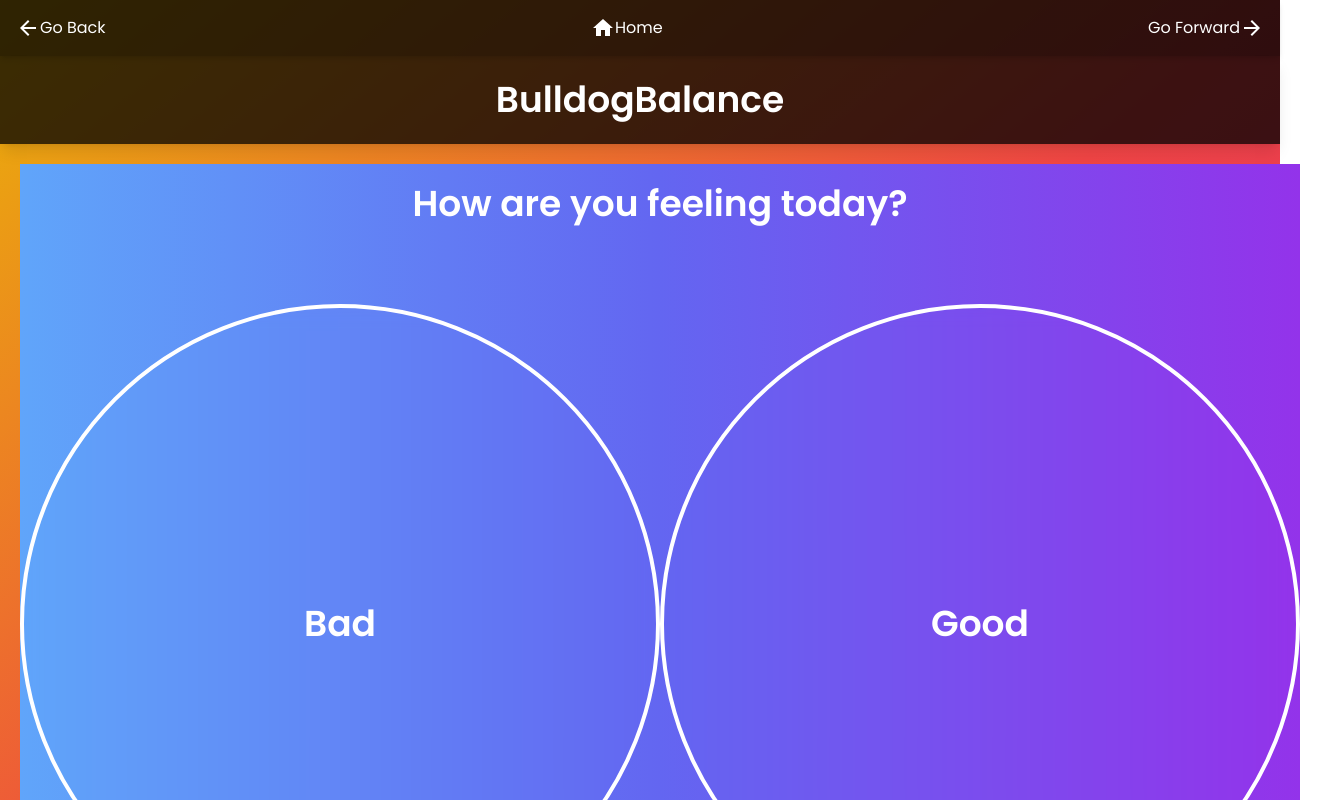
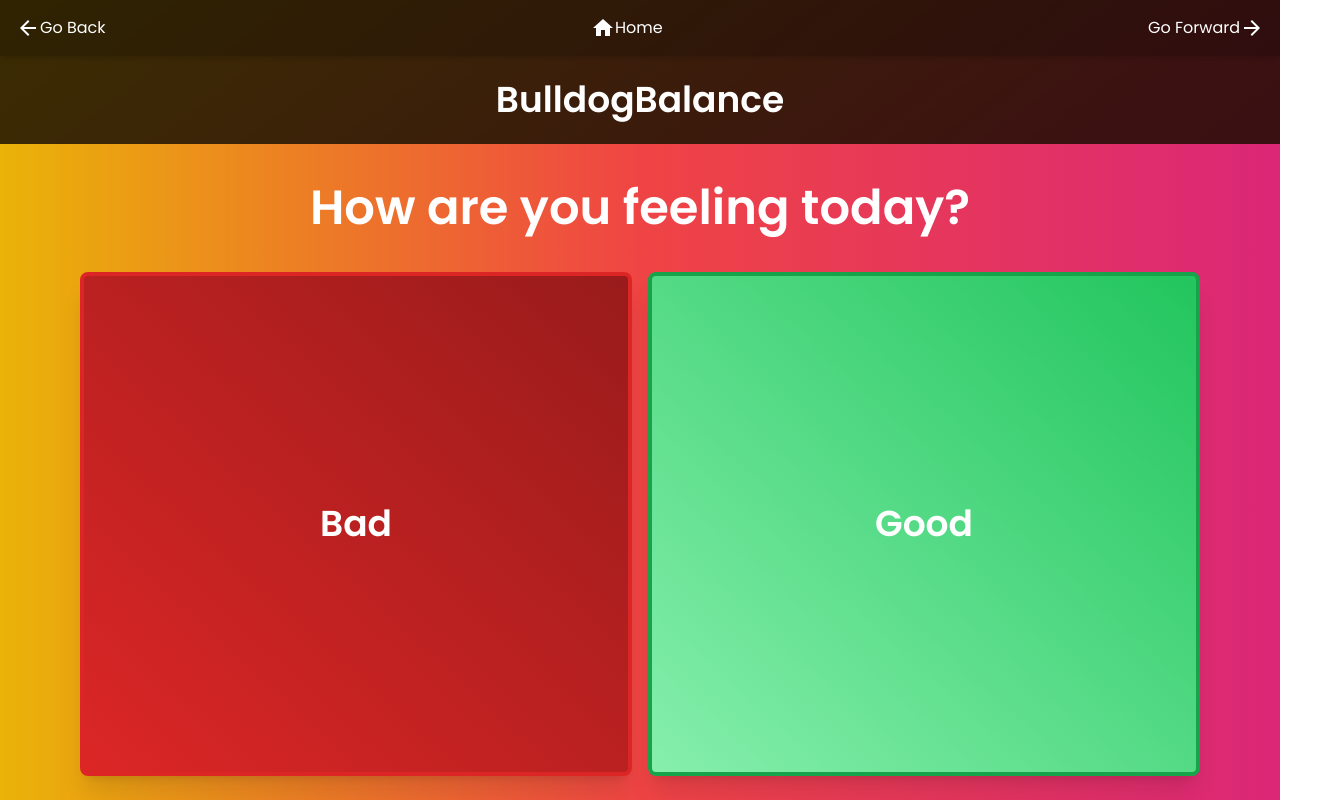
Before and after one commit to davidisinta/mental_health_app, a React (Create React App) app in the folder frontend/mental_health_app/: page /question-one in a window 1280 px wide. Shown: the top 800 px of the page, 1320 px wide, since content can reach past the window. Built offline with nearby package versions, Linux system fonts and the light colour scheme.

Commit message:
changes to app

```diff
--- a/frontend/mental_health_app/src/App.js
+++ b/frontend/mental_health_app/src/App.js
@@ -9,7 +9,6 @@ import PeopleTracker from "./components/PeopleTracker";
 import WebSocketComponent from "./web-socket-connection/connection";
 import NotFound from "./components/NotFound";
 import NavBar from "./components/Navbar";
-import Footer from "./components/Footer";
 
 function App() {
   return (
@@ -19,7 +18,7 @@ function App() {
         <header className="p-6 text-4xl font-bold text-center bg-black bg-opacity-75 shadow-lg">
           BulldogBalance
         </header>
-        <main className="flex flex-col items-center justify-center flex-grow p-5 mx-auto">
+        <div className="flex flex-grow overflow-hidden">
           <Routes>
             <Route path="/" element={<HomePage />} />
             <Route path="/websocket" element={<WebSocketComponent />} />
@@ -29,8 +28,7 @@ function App() {
             <Route path="/people" element={<PeopleTracker />} />
             <Route path="*" element={<NotFound />} />
           </Routes>
-        </main>
-        <Footer />
+        </div>
       </div>
     </Router>
   );
--- a/frontend/mental_health_app/src/components/HomePage.js
+++ b/frontend/mental_health_app/src/components/HomePage.js
@@ -13,7 +13,7 @@ const HomePage = () => {
       <button
         onClick={handlePlayClick}
         className="flex items-center justify-center h-64 max-w-2xl px-8 py-4 text-4xl font-bold text-white transition-all duration-500 ease-in-out transform bg-black border-4 border-white rounded-full shadow-2xl bg-opacity-80 hover:scale-110 hover:border-yellow-400 hover:text-yellow-400 hover:shadow-lg"
-        style={{ backdropFilter: "blur(12px)" }}
+        style={{ backdropFilter: "blur(12px)", marginTop: "-10%" }}
       >
         <span role="img" aria-label="raising hand">
           🙋
--- a/frontend/mental_health_app/src/components/QuestionOne.js
+++ b/frontend/mental_health_app/src/components/QuestionOne.js
@@ -2,28 +2,24 @@ import React from "react";
 import { useNavigate } from "react-router-dom";
 
 function QuestionOne() {
-  let navigate = useNavigate();
+  const navigate = useNavigate();
 
   return (
-    <div className="flex flex-col items-center justify-center w-screen h-screen text-white bg-gradient-to-r from-blue-400 via-indigo-500 to-purple-600">
-      <div
-        className="mb-10 text-4xl font-bold text-center"
-        style={{ minHeight: "10vh" }}
-      >
+    <div className="flex flex-col items-center w-screen h-screen text-white bg-gradient-to-r from-yellow-500 via-red-500 to-pink-600">
+      <div className="p-10 text-5xl font-bold text-center">
         How are you feeling today?
       </div>
-
-      <div className="flex w-full" style={{ minHeight: "80vh" }}>
+      <div className="flex w-full h-full px-20">
         <button
           onClick={() => navigate("/negative")}
-          className="flex items-center justify-center w-full h-full text-4xl font-bold transition duration-500 ease-in-out transform border-4 border-white rounded-full hover:scale-105 hover:bg-white hover:text-blue-700"
+          className="w-1/2 mr-4 text-4xl font-bold transition duration-500 ease-in-out transform border-4 border-red-600 rounded-lg shadow-xl h-3/4 bg-gradient-to-bl from-gray-800 to-black hover:scale-105 hover:bg-gradient-to-br from-red-800 to-red-600 hover:text-white hover:shadow-2xl"
           style={{ backdropFilter: "blur(10px)" }}
         >
           Bad
         </button>
         <button
           onClick={() => navigate("/positive")}
-          className="flex items-center justify-center w-full h-full text-4xl font-bold transition duration-500 ease-in-out transform border-4 border-white rounded-full hover:scale-105 hover:bg-white hover:text-blue-700"
+          className="w-1/2 text-4xl font-bold transition duration-500 ease-in-out transform border-4 border-green-600 rounded-lg shadow-xl h-3/4 bg-gradient-to-bl from-gray-800 to-black hover:scale-105 hover:bg-gradient-to-br from-green-500 to-green-300 hover:text-white hover:shadow-2xl"
           style={{ backdropFilter: "blur(10px)" }}
         >
           Good
--- a/frontend/mental_health_app/src/components/ResponseNegative.js
+++ b/frontend/mental_health_app/src/components/ResponseNegative.js
@@ -3,12 +3,15 @@ import mentalHealthBarcode from "../img/mentalHealthBarcode.png";
 
 function ResponseNegative() {
   return (
-    <div className="flex flex-col items-center justify-center w-screen h-screen p-4 text-center text-white bg-gradient-to-r from-blue-400 via-indigo-500 to-purple-600">
+    <div
+      className="flex flex-col items-center justify-center w-screen h-screen p-4 text-center text-white bg-gradient-to-br from-yellow-500 via-red-500 to-pink-600"
+      style={{ backdropFilter: "blur(12px)", marginTop: "-5%" }}
+    >
       <h1 className="mb-4 text-2xl font-bold">Sorry you are feeling bad...</h1>
-      <h1 className="mb-4">
+      <p className="mb-4">
         If you ever need to access Yale's mental health resources, scan the code
         below.
-      </h1>
+      </p>
       <img
         src={mentalHealthBarcode}
         alt="Mental Health Resources Barcode"
--- a/frontend/mental_health_app/src/components/ResponsePositive.js
+++ b/frontend/mental_health_app/src/components/ResponsePositive.js
@@ -3,14 +3,17 @@ import mentalHealthBarcode from "../img/mentalHealthBarcode.png";
 
 function ResponsePositive() {
   return (
-    <div className="flex flex-col items-center justify-center w-screen h-screen p-4 text-center text-white bg-gradient-to-r from-blue-400 via-indigo-500 to-purple-600">
+    <div
+      className="flex flex-col items-center justify-center w-screen h-screen p-4 text-center text-white bg-gradient-to-br from-yellow-500 via-red-500 to-pink-600"
+      style={{ backdropFilter: "blur(12px)", marginTop: "-5%" }}
+    >
       <h1 className="mb-4 text-2xl font-bold">
         Happy to hear you're feeling good! 😊
       </h1>
-      <h1 className="mb-4">
+      <p className="mb-4">
         If you ever need to access Yale's mental health resources, scan the code
         below.
-      </h1>
+      </p>
       <img
         src={mentalHealthBarcode}
         alt="Mental Health Resources Barcode"
--- a/frontend/mental_health_app/src/index.css
+++ b/frontend/mental_health_app/src/index.css
@@ -12,7 +12,7 @@ body {
   margin: 0;
   padding: 0;
   font-family: "Poppins", sans-serif;
-  overflow-x: hidden;
+  overflow: hidden;
 }
 
 #root {
```
